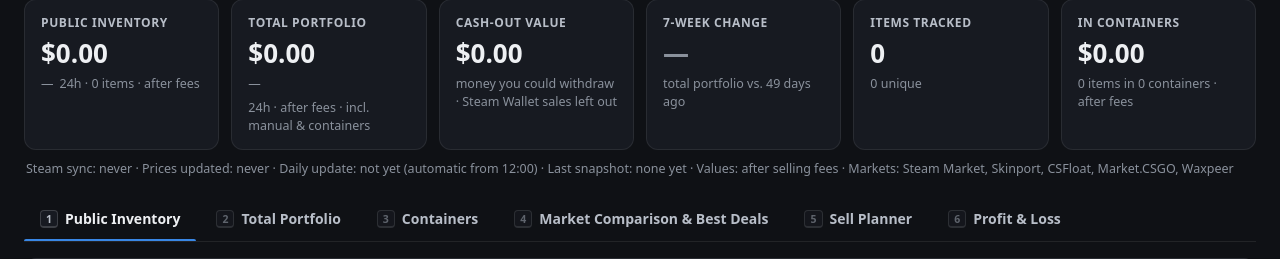
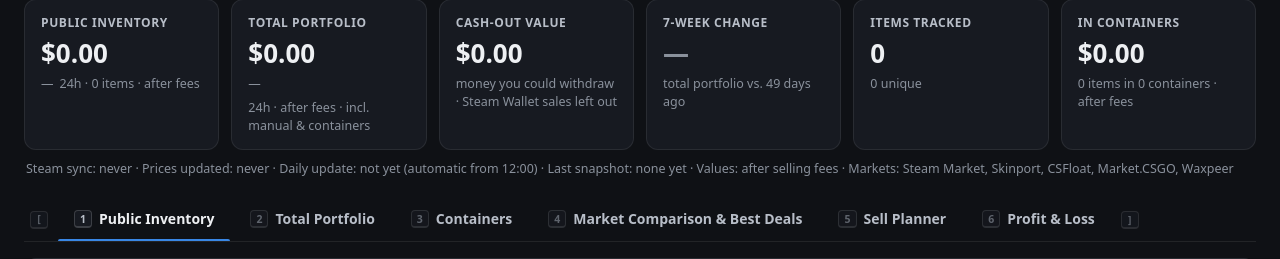
Before and after one commit to IllyaHanslip/cs2-inventory-tracker, a Flask app: page / in a window 1280 px wide. Shown: the part 128-387 px from the top of the page. Run offline with Flask 3, Linux system fonts and the light colour scheme; data comes from the database, SQL or seed files in the repository; data that the repository does not hold is empty.

Commit message:
Tables fit the window; pinned sideways scrollbar; movers open filtered items; [ ] beside the tabs
- Long notes, market names and "Best 3 to sell" lines wrap instead of widening tables; tighter
  cells below 1240px / 1100px wide; shorter "In <container>" badges. Container contents, the
  inventory tables, Market Comparison and item details fit down to ~1024px wide.
- A table that still can't fit gets its sideways scrollbar pinned to the bottom of the window.
- Headers of sideways-scrolling tables no longer stick inside their own box (sliding over the
  rows), and the floating header copy is visible again (it inherited the page's sticky offset).
- Biggest movers open an item's details even when the list below is filtered or searched.
- [ and ] at the ends of the tab bar, clickable.
- Profit & Loss best / worst lists no longer look clickable.

Co-Authored-By: Claude Opus 5.5 <noreply@anthropic.com>

```diff
--- a/static/css/style.css
+++ b/static/css/style.css
@@ -755,6 +773,10 @@ details[open] > :not(summary) { animation: fade-in .18s ease-out; }
 /* Market comparison: a listing left out as unrealistic (hover for why; it links to the listing). */
 .ignored-cell { color: var(--warning); font-size: 12px; text-decoration: underline dotted; text-underline-offset: 3px; cursor: help; }
 a.ignored-cell { cursor: pointer; }
+
+/* [ and ] at either end of the tabs: previous / next tab. */
+.tab-step { display: inline-flex; align-items: center; padding: 0 6px; cursor: pointer; opacity: .6; }
+.tab-step:hover { opacity: 1; }
 
 /* ---------- "Values from": all markets, or cash-out markets only ---------- */
 .basis-bar { display: flex; align-items: center; gap: 10px; flex-wrap: wrap; margin-bottom: 12px; }
--- a/static/js/app.js
+++ b/static/js/app.js
@@ -209,6 +209,11 @@ const app = {
         activate(tabs[(i + step + tabs.length) % tabs.length].dataset.tab, true);
       });
     });
+    // The [ and ] at either end of the tabs: previous / next tab, like the keys.
+    document.querySelectorAll('.tabs .tab-step').forEach((step) => step.addEventListener('click', () => {
+      const i = TAB_ORDER.indexOf(this.activeTab);
+      activate(TAB_ORDER[(i + Number(step.dataset.step) + TAB_ORDER.length) % TAB_ORDER.length]);
+    }));
     const fromHash = window.location.hash.slice(1);
     const saved = tabs.some((t) => t.dataset.tab === fromHash) ? fromHash : store.get('tab', 'public');
     activate(tabs.some((t) => t.dataset.tab === saved) ? saved : 'public');
--- a/static/js/dialogs.js
+++ b/static/js/dialogs.js
@@ -158,10 +158,11 @@ export function confirmDialog({ title, message, buttons, quantity = null, select
 // ---------------------------------------------------------------------------
 // Item details
 // ---------------------------------------------------------------------------
-/** The detail view for an item known only by name (Market Comparison, Sell Planner): your first copy of it. */
-export async function openItemByName(name) {
+/** The detail view for an item known only by name (Market Comparison, Sell Planner, movers, alerts):
+ *  your first copy of it - in the public inventory if ``scope`` is "public". Filters don't matter. */
+export async function openItemByName(name, { scope = 'total' } = {}) {
   try {
-    const { items } = await api('/items', { params: { scope: 'total' } });
+    const { items } = await api('/items', { params: { scope } });
     const item = items.find((i) => i.market_hash_name === name && !i.is_storage)
       || items.find((i) => i.market_hash_name === name);
     if (item) await openItem(item);
--- a/static/js/inventory.js
+++ b/static/js/inventory.js
@@ -149,8 +149,11 @@ export class InventoryView {
     });
     r.movers.addEventListener('click', (event) => {
       const row = event.target.closest('[data-name]');
-      const item = row && this.items.find((i) => i.market_hash_name === row.dataset.name);
+      if (!row) return;
+      // The list below may be filtered (a category, a search): the movers aren't, so fetch it if needed.
+      const item = this.items.find((i) => i.market_hash_name === row.dataset.name);
       if (item) dialogs.openItem(item);
+      else dialogs.openItemByName(row.dataset.name, { scope: this.scope });
     });
     r.mixDetails.addEventListener('toggle', () => this.renderMixTable());
 
@@ -349,9 +352,11 @@ export class InventoryView {
     if (f) meta.push(`Float ${esc(f)}`);
     if (item.paint_seed !== null) meta.push(`Seed ${esc(item.paint_seed)}`);
     if (item.name_tag) meta.push(`“${esc(item.name_tag)}”`);
+    // "In Long Holds" rather than "In Storage Unit “Long Holds”": short enough to keep the column narrow.
+    const box = item.container_name ? item.container_name.replace(/^Storage Unit “(.+)”$/, '$1') : '';
     const stored = item.container_name
       ? ` <button type="button" class="badge badge-stored link-badge" data-action="open-container"
-          title="Open this container">In ${esc(item.container_name)}</button>`
+          title="In ${esc(item.container_name)} - open this container">In ${esc(box)}</button>`
       : '';
     const stickers = item.stickers.length
       ? `<div class="sticker-list">${item.stickers.map((s) => `<span class="sticker-chip" title="${esc(
--- a/static/js/layout.js
+++ b/static/js/layout.js
@@ -44,6 +44,42 @@ const sizes = new ResizeObserver((entries) => {
 // Clicking it sorts the real table.
 // ---------------------------------------------------------------------------
 const floats = new Map();
+// ...and a copy of its sideways scrollbar pinned to the bottom of the window, while the table's own
+// scrollbar (at the end of the table) is out of sight.
+const bars = new Map();
+
+function positionBar(wrap) {
+  const bar = bars.get(wrap);
+  if (!bar) return;
+  const area = wrap.getBoundingClientRect();
+  const bottom = window.innerHeight;
+  const show = !wrap.closest('[hidden]') && area.top < bottom - 60 && area.bottom > bottom;
+  bar.style.display = show ? 'block' : 'none';
+  if (!show) return;
+  bar.style.left = `${area.left}px`;
+  bar.style.width = `${wrap.clientWidth}px`;
+  bar.firstElementChild.style.width = `${wrap.scrollWidth}px`;
+  if (bar.scrollLeft !== wrap.scrollLeft) bar.scrollLeft = wrap.scrollLeft;
+}
+
+function syncBar(wrap, needed) {
+  let bar = bars.get(wrap);
+  if (!needed) {
+    if (bar) { bar.remove(); bars.delete(wrap); }
+    return;
+  }
+  if (!bar) {
+    bar = document.createElement('div');
+    bar.className = 'float-scroll';
+    bar.setAttribute('aria-hidden', 'true');
+    bar.innerHTML = '<div></div>';
+    bar.addEventListener('scroll', () => { if (wrap.scrollLeft !== bar.scrollLeft) wrap.scrollLeft = bar.scrollLeft; }, { passive: true });
+    wrap.addEventListener('scroll', () => { if (bar.scrollLeft !== wrap.scrollLeft) bar.scrollLeft = wrap.scrollLeft; }, { passive: true });
+    document.body.append(bar);
+    bars.set(wrap, bar);
+  }
+  positionBar(wrap);
+}
 
 function headTop() {
   return parseFloat(getComputedStyle(root).getPropertyValue('--head-top')) || 0;
@@ -70,6 +106,7 @@ function syncFloat(wrap) {
   const needed = wrap.isConnected && wrap.classList.contains('is-scrollable') && table && table.tHead
     && !wrap.closest('dialog, .data-table-wrap');
   let float = floats.get(wrap);
+  syncBar(wrap, needed);
   if (!needed) {
     if (float) { float.remove(); floats.delete(wrap); }
     return;
@@ -99,6 +136,9 @@ function syncFloat(wrap) {
 function positionFloats() {
   for (const [wrap, float] of floats) {
     if (!wrap.isConnected) { float.remove(); floats.delete(wrap); } else positionFloat(wrap);
+  }
+  for (const [wrap, bar] of bars) {
+    if (!wrap.isConnected) { bar.remove(); bars.delete(wrap); } else positionBar(wrap);
   }
 }
 
@@ -132,7 +172,7 @@ export function initLayout() {
   let pending = false;
   const insideFloat = (record) => {
     const el = record.target.nodeType === 1 ? record.target : record.target.parentElement;
-    return Boolean(el && el.closest('.float-head'));
+    return Boolean(el && el.closest('.float-head, .float-scroll'));
   };
   new MutationObserver((records) => {
     // Ignore our own floating-header rebuilds, or they'd trigger themselves forever.
--- a/static/js/markets.js
+++ b/static/js/markets.js
@@ -140,7 +140,7 @@ export class MarketsView {
 
     const out = (m) => selling && cashOnly() && !m.cash_out;   // doesn't count: "Cash-out markets only"
     const head = markets.map((m) => `<th class="num${out(m) ? ' not-counted' : ''}" data-sort="num" data-key="m:${esc(m.key)}"
-      ${selling && !m.cash_out ? `title="${esc(out(m) ? NOT_COUNTED_WHY : noCashLabel(m.key))}"` : ''}>${esc(m.label)}${selling && !m.cash_out ? ` <span class="muted">(${esc(noCashLabel(m.key, true))}${out(m) ? ' · not counted' : ''})</span>` : ''}</th>`).join('');
+      ${selling && !m.cash_out ? `title="${esc(out(m) ? NOT_COUNTED_WHY : noCashLabel(m.key))}"` : ''}>${esc(m.label)}${selling && !m.cash_out ? `<span class="muted th-sub">${esc(noCashLabel(m.key, true))}${out(m) ? ' · not counted' : ''}</span>` : ''}</th>`).join('');
     const lastHead = selling
       ? '<th class="num" data-sort="num" data-key="payout" title="Best price after fees x quantity, at plain listing prices">You\'d receive</th>'
       : '<th class="num" data-sort="num" data-key="saving">Save vs Steam</th>';
--- a/templates/index.html
+++ b/templates/index.html
@@ -61,12 +61,14 @@
   <p class="status-line" id="status-line"></p>
 
   <nav class="tabs" role="tablist" aria-label="Views">
+    <span class="tab-step" data-step="-1" aria-hidden="true" title="Previous tab (Shortcut: [)"><kbd class="kbd">[</kbd></span>
     <button role="tab" id="tab-public" aria-controls="panel-public" data-tab="public" data-shortcut="1">Public Inventory</button>
     <button role="tab" id="tab-total" aria-controls="panel-total" data-tab="total" data-shortcut="2">Total Portfolio</button>
     <button role="tab" id="tab-containers" aria-controls="panel-containers" data-tab="containers" data-shortcut="3">Containers <span class="tab-count" id="tab-containers-count"></span><span class="tab-alert" id="tab-containers-alert" hidden></span></button>
     <button role="tab" id="tab-markets" aria-controls="panel-markets" data-tab="markets" data-shortcut="4">Market Comparison &amp; Best Deals</button>
     <button role="tab" id="tab-planner" aria-controls="panel-planner" data-tab="planner" data-shortcut="5">Sell Planner</button>
     <button role="tab" id="tab-pnl" aria-controls="panel-pnl" data-tab="pnl" data-shortcut="6">Profit &amp; Loss</button>
+    <span class="tab-step" data-step="1" aria-hidden="true" title="Next tab (Shortcut: ])"><kbd class="kbd">]</kbd></span>
   </nav>
 
   <section class="tab-panel" id="panel-public" role="tabpanel" aria-labelledby="tab-public" hidden></section>
```
Also changed, not shown: other parts of static/css/style.css (+35 -5 lines), packaging/RELEASE_NOTES.md (+14 -1 lines).
